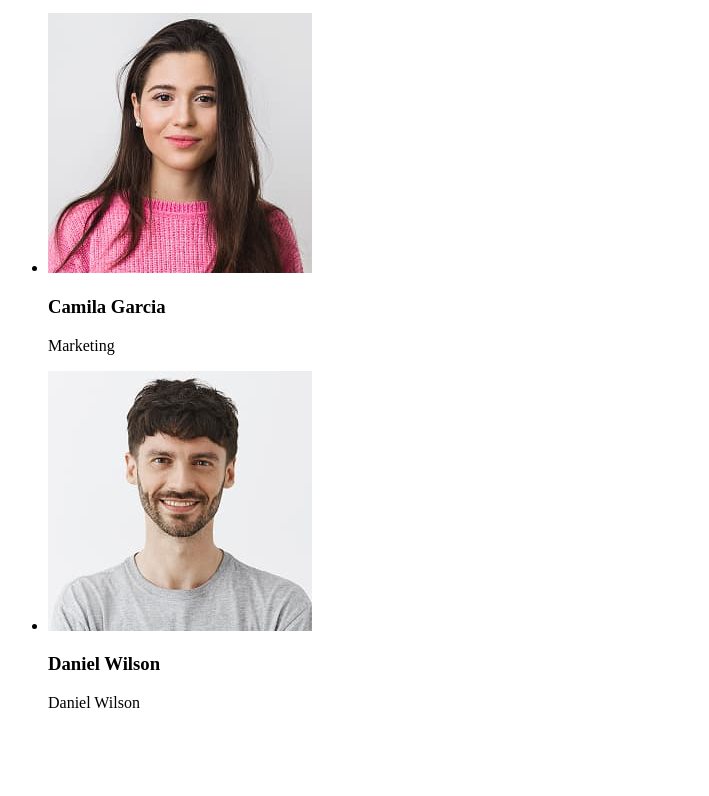
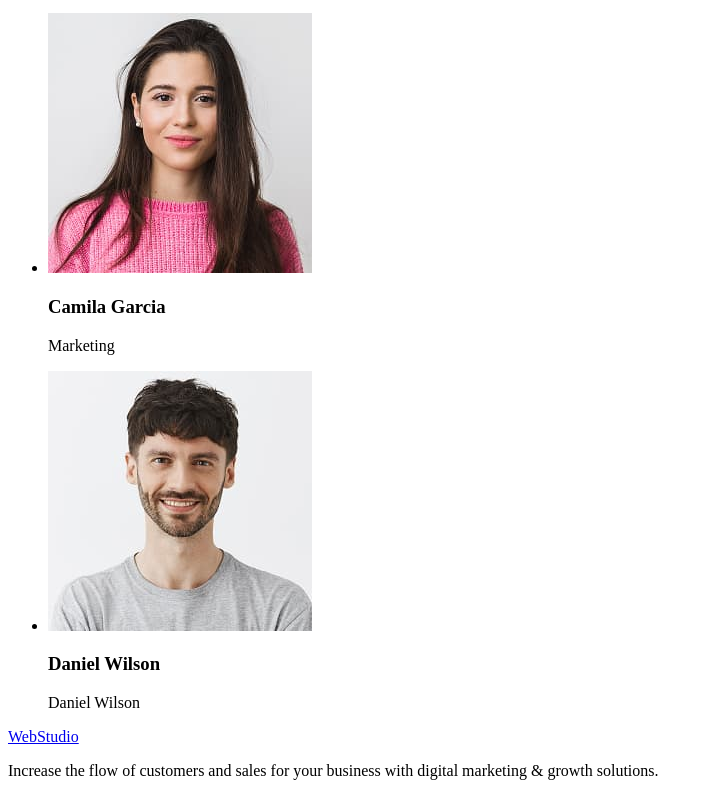
Before and after one commit to IrynaShashkevych28/goit-markup-hw-01, a plain HTML site: page index.html in a window 1280 px wide. Shown: the part 1327-2123 px from the top of the page, without its empty margins (0-709 px from the left). Before the commit the page ends 2055 px from the top, so only its background shows below. Drawn offline with Linux system fonts and the light colour scheme.

Commit message:
update changes

```diff
--- a/index.html
+++ b/index.html
@@ -10,7 +10,7 @@
       <nav>
         <a href="./index.html">WebStudio</a>
         <ul>
-          <li><a href="">Studio</a></li>
+          <li><a href="#studio">Studio</a></li>
           <li><a href="">Portfolio</a></li>
           <li><a href="">Contacts</a></li>
         </ul>
@@ -53,7 +53,7 @@
         </ul>
         </section>
         <!-- Team -->
-        <section>
+        <section id="studio">
             <h2>Our Team</h2>
             <ul>
                 <li>
@@ -88,5 +88,11 @@
         </section>
 
     </main>
+    <footer>
+        <nav>
+            <a href="./index.html">WebStudio</a>
+        </nav>
+        <p>Increase the flow of customers and sales for your business with digital marketing & growth solutions.</p>
+    </footer>
   </body>
 </html>
```
